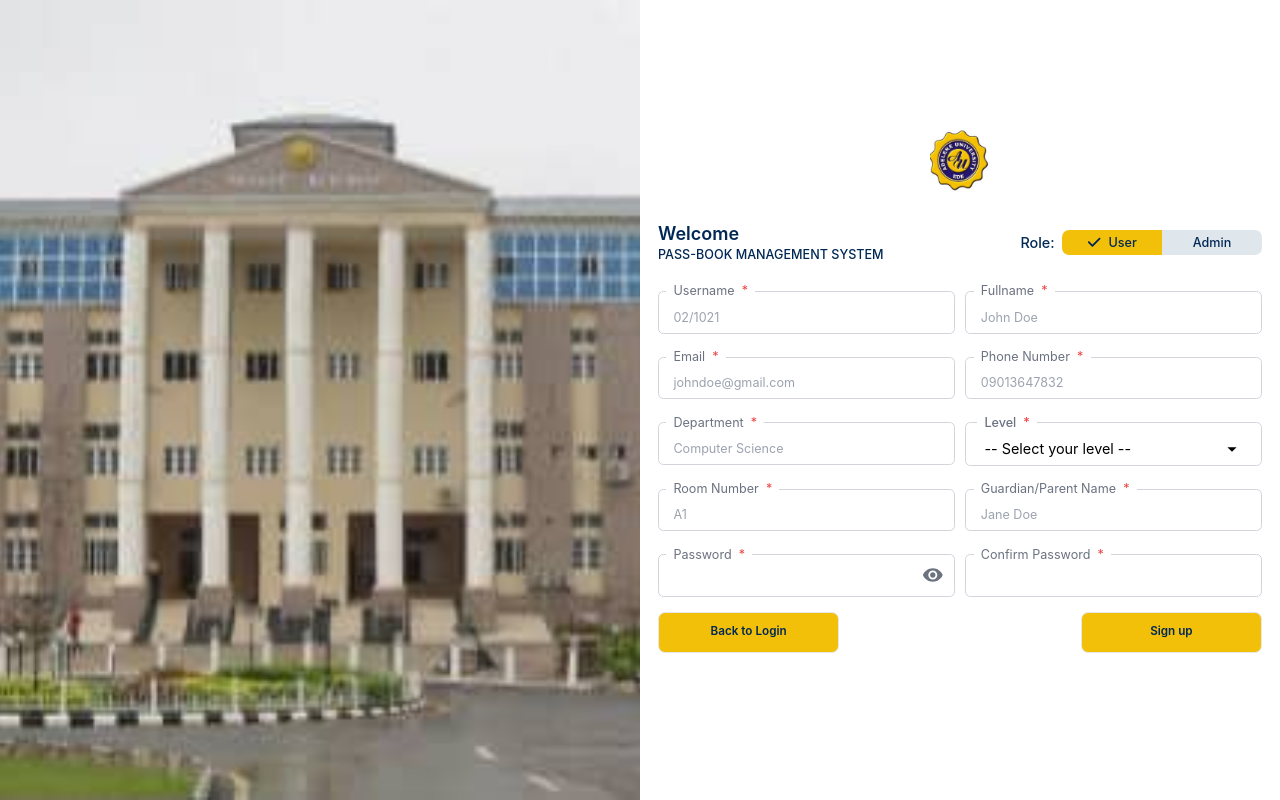
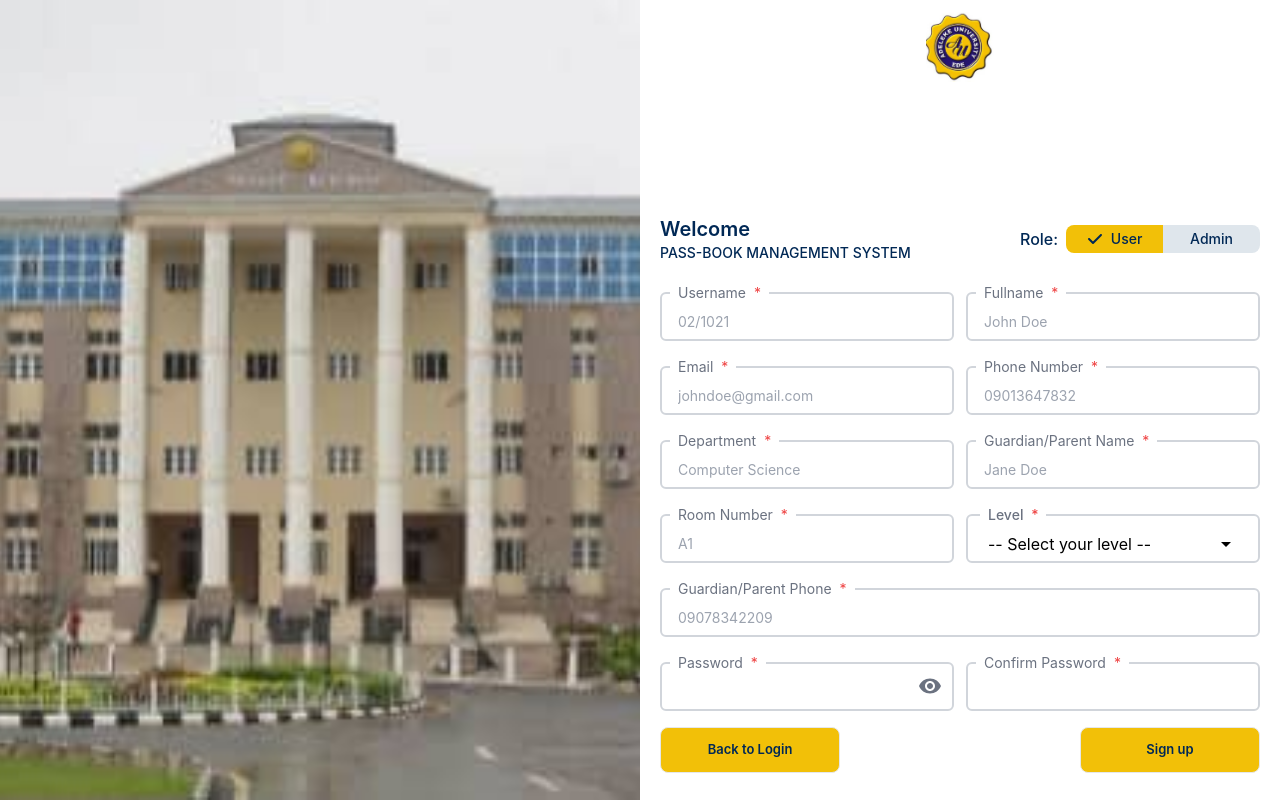
Before and after one commit to FemiDeji/My-Final-Year-Project, a React (Vite) app: page /signup in a window 1280 px wide. Built offline with nearby package versions, Linux system fonts and the light colour scheme.

Commit message:
update signup

```diff
--- a/src/components/CustomInput.jsx
+++ b/src/components/CustomInput.jsx
@@ -18,7 +18,7 @@ export default function CustomInput({
 			<fieldset
 				className={`w-full border-2 p-2 py-1.5 rounded-${borderSize} ${
 					error ? "border-red-400" : "border-gray-300"
-				} ${!readOnly ? "bg-[transparent]" : "bg-gray-100"}`}>
+				} ${!readOnly ? "bg-[transparent]" : "bg-gray-50"}`}>
 				{label && (
 					<legend className="text-gray-500 bg-transparent px-2 text-sm">
 						{label} {required && <span className="text-red-500 pl-1">*</span>}
--- a/src/index.css
+++ b/src/index.css
@@ -7,10 +7,6 @@
 	margin: 0;
 	font-family: "Inter";
 	scroll-behavior: smooth;
-}
-
-body {
-	zoom: 90%;
 }
 
 html,
@@ -25,6 +21,7 @@ body,
 	body,
 	#root {
 		overflow-y: auto;
+		overflow: auto;
 	}
 }
 .scrollable {
--- a/src/pages/auth/SignUp.jsx
+++ b/src/pages/auth/SignUp.jsx
@@ -34,6 +34,7 @@ export default function SignUp() {
 			level: "",
 			room: "",
 			guardian_name: "",
+			guardian_phone: "",
 			role: "",
 			confirmPassword: "",
 		},
@@ -69,25 +70,26 @@ export default function SignUp() {
 
 	return (
 		<div
-			className={`min-h-screen h-full "xs:min-h-[150vh]" : "xs:min-h-full" flex flex-row justify-center items-center w-full xs:overflow-y-auto`}>
-			<div className="bg-general-yellow flex flex-col justify-center items-center xs:w-0 w-[50%] h-full">
+			className={`flex flex-row justify-center items-center w-full h-screen min-h-screen`}>
+			<div className="flex flex-col justify-center items-center h-full xs:hidden w-[50%] ">
 				<img
 					src="/AU_Senate_Building.jpg"
 					alt="Senate Building"
-					className="object-cover object-center h-full xs:hidden"
+					className="object-cover h-full"
 				/>
 			</div>
-			<div className="xs:w-full w-[50%] flex flex-col justify-center items-center h-full xs:min-h-screen xs:h-[100%] overflow-auto">
-				<div className="w-full flex justify-center items-center mb-3">
+			<div className="xs:w-full xs:h-screen w-[50%] flex flex-col justify-center items-center h-screen overflow-y-auto py-5">
+				<div className="w-full h-screen min-h-screen">
+					<div className="w-full flex justify-center items-center">
 						<img
 							src="AU_logo.jpg"
 							alt="AU logo"
-						className="object-contain object-left h-[70px]"
+							className="object-contain object-center h-[70px] my-3"
 						/>
 					</div>
 					<form
 						onSubmit={handleSubmit(onSubmit)}
-					className="flex flex-col justify-start items-start gap-2 w-full p-5">
+						className="flex flex-col justify-center items-center gap-2 w-full p-5 min-h-screen">
 						<div className="flex xs:flex-col xs:items-start flex-row justify-between items-center w-full mb-3">
 							<div className="text-general-blue font-semibold text-xl text-left">
 								Welcome
@@ -162,6 +164,35 @@ export default function SignUp() {
 									placeholder={"Computer Science"}
 								/>
 								{activeType === "user" && (
+									<CustomInput
+										label={"Guardian/Parent Name"}
+										name="guardian_name"
+										register={register(
+											"guardian_name",
+											activeType === "user" && {
+												required: "This field is required",
+											}
+										)}
+										error={errors?.guardian_name?.message}
+										placeholder={"Jane Doe"}
+									/>
+								)}
+							</div>
+							{activeType === "user" && (
+								<div className="w-full xs:flex-col flex justify-center items-start gap-3">
+									<CustomInput
+										label={"Room Number"}
+										name="room"
+										register={register(
+											"room",
+											activeType === "user" && {
+												required: "Room Number is required",
+											}
+										)}
+										error={errors?.room?.message}
+										placeholder={"A1"}
+									/>
+									{activeType === "user" && (
 										<CustomSelectField
 											label={"Level"}
 											name={"level"}
@@ -180,31 +211,20 @@ export default function SignUp() {
 										/>
 									)}
 								</div>
+							)}
 							{activeType === "user" && (
 								<div className="w-full xs:flex-col flex justify-center items-start gap-3">
 									<CustomInput
-									label={"Room Number"}
-									name="room"
+										label={"Guardian/Parent Phone"}
+										name={"guardian_phone"}
 										register={register(
-										"room",
+											"guardian_phone",
 											activeType === "user" && {
-											required: "Room Number is required",
+												required: "Guardian/Parent phone is required",
 											}
 										)}
-									error={errors?.room?.message}
-									placeholder={"A1"}
-								/>
-								<CustomInput
-									label={"Guardian/Parent Name"}
-									name="guardian_name"
-									register={register(
-										"guardian_name",
-										activeType === "user" && {
-											required: "This field is required",
-										}
-									)}
-									error={errors?.guardian_name?.message}
-									placeholder={"Jane Doe"}
+										error={errors?.guardian_phone?.message}
+										placeholder={"09078342209"}
 									/>
 								</div>
 							)}
@@ -251,7 +271,6 @@ export default function SignUp() {
 								</div>
 							</div>
 						</div>
-
 						<div className="flex gap-3 justify-between items-center w-full ml-auto mt-2">
 							<div className="xs:w-[40%] w-[30%]">
 								<CustomButton
@@ -278,6 +297,7 @@ export default function SignUp() {
 						</div>
 					</form>
 				</div>
+			</div>
 			{isSigningUp && <CustomBackdrop open={true} text={"Please wait..."} />}
 		</div>
 	);
--- a/src/pages/booking/Bookings.jsx
+++ b/src/pages/booking/Bookings.jsx
@@ -3,8 +3,14 @@ import CustomButton from "../../components/CustomButton";
 import CustomSearchField from "../../components/CustomSearchField";
 import Layout from "../../components/Layout";
 import Table from "../../components/Table";
+import { useState } from "react";
+import GeneralModal from "../../components/GeneralModal";
+import CreateBookingForm from "./CreateBookingForm";
 
 export default function Bookings() {
+	const [showBookingModal, setShowBookingModal] = useState(false);
+	const [studentDetails, setStudentDetails] = useState(null);
+
 	const headers = [
 		{ key: "matric_no", value: "Matric No" },
 		{ key: "fullname", value: "Full Name" },
@@ -33,7 +39,8 @@ export default function Bookings() {
 							label={"Book Pass"}
 							bgColor="#f2c008"
 							textColor="#002855"
-							bordered>
+							bordered
+							onClick={() => setShowBookingModal(true)}>
 							<FaPlus />
 						</CustomButton>
 					</div>
@@ -42,6 +49,17 @@ export default function Bookings() {
 					<Table headers={headers} data={[]} isView />
 				</div>
 			</div>
+
+			<GeneralModal
+				isOpen={showBookingModal}
+				widthClass="w-full"
+				onClose={() => setShowBookingModal(false)}
+				showCloseButton>
+				<CreateBookingForm
+					setStudentDetails={setStudentDetails}
+					close={setShowBookingModal}
+				/>
+			</GeneralModal>
 		</Layout>
 	);
 }
--- /dev/null
+++ b/src/pages/booking/CreateBookingForm.jsx
@@ -0,0 +1,35 @@
+import CustomButton from "../../components/CustomButton";
+import CustomInput from "../../components/CustomInput";
+
+export default function CreateBookingForm({ setStudentDetails, close }) {
+	return (
+		<div className="flex flex-col gap-5 mt-5 text-left py-2">
+			<div className="flex flex-row xs:flex-col gap-3">
+				<CustomInput name="username" label={"Matric No"} />
+				<CustomInput name="fullname" label={"Fullname"} readOnly />
+			</div>
+			<div className="flex flex-row xs:flex-col gap-3">
+				<CustomInput name="department" label={"Department"} readOnly />
+				<CustomInput name="email" label={"Email"} readOnly />
+			</div>
+			<div className="flex flex-row xs:flex-col gap-3">
+				<CustomInput name="level" label={"Level"} readOnly />
+				<CustomInput name="guardian_name" label={"Guardian Name"} readOnly />
+			</div>
+			<div className="flex flex-row xs:flex-col gap-3">
+				<CustomInput name="phone" label={"Phone"} readOnly />
+				<CustomInput name="room" label={"Room"} readOnly />
+			</div>
+			<div className="flex flex-row justify-center xs:justify-end items-center xs:items-end gap-3 w-[30%] ml-auto xs:w-full xs:m-0">
+				<CustomButton
+					label={"Cancel"}
+					bgColor="#DFE6EC"
+					bordered
+					borderSize="lg"
+					onClick={() => close()}
+				/>
+				<CustomButton label={"Submit"} bordered bgColor="#f2c008" />
+			</div>
+		</div>
+	);
+}
```
Lines whose indentation alone changed are shown as unchanged.
